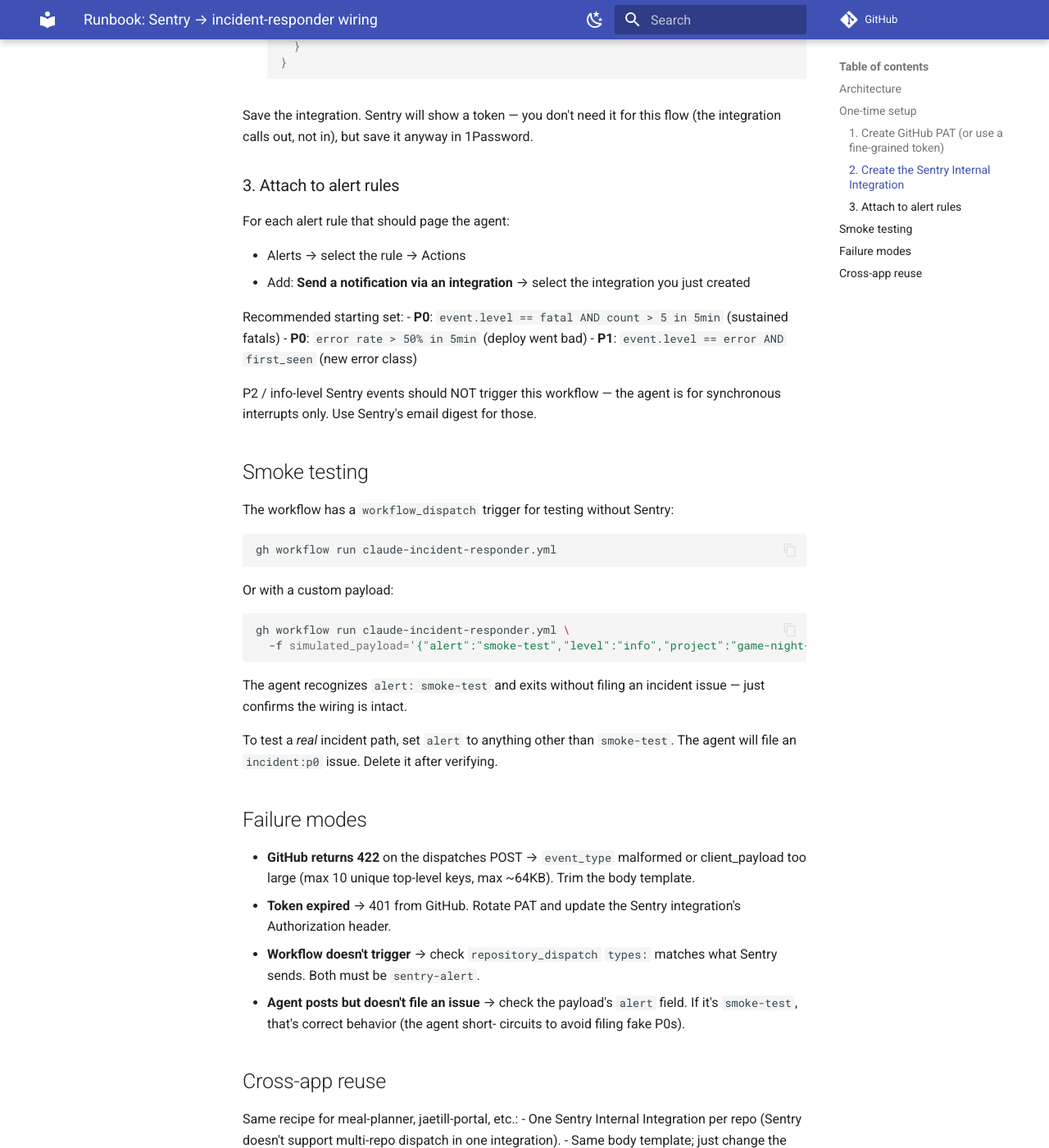
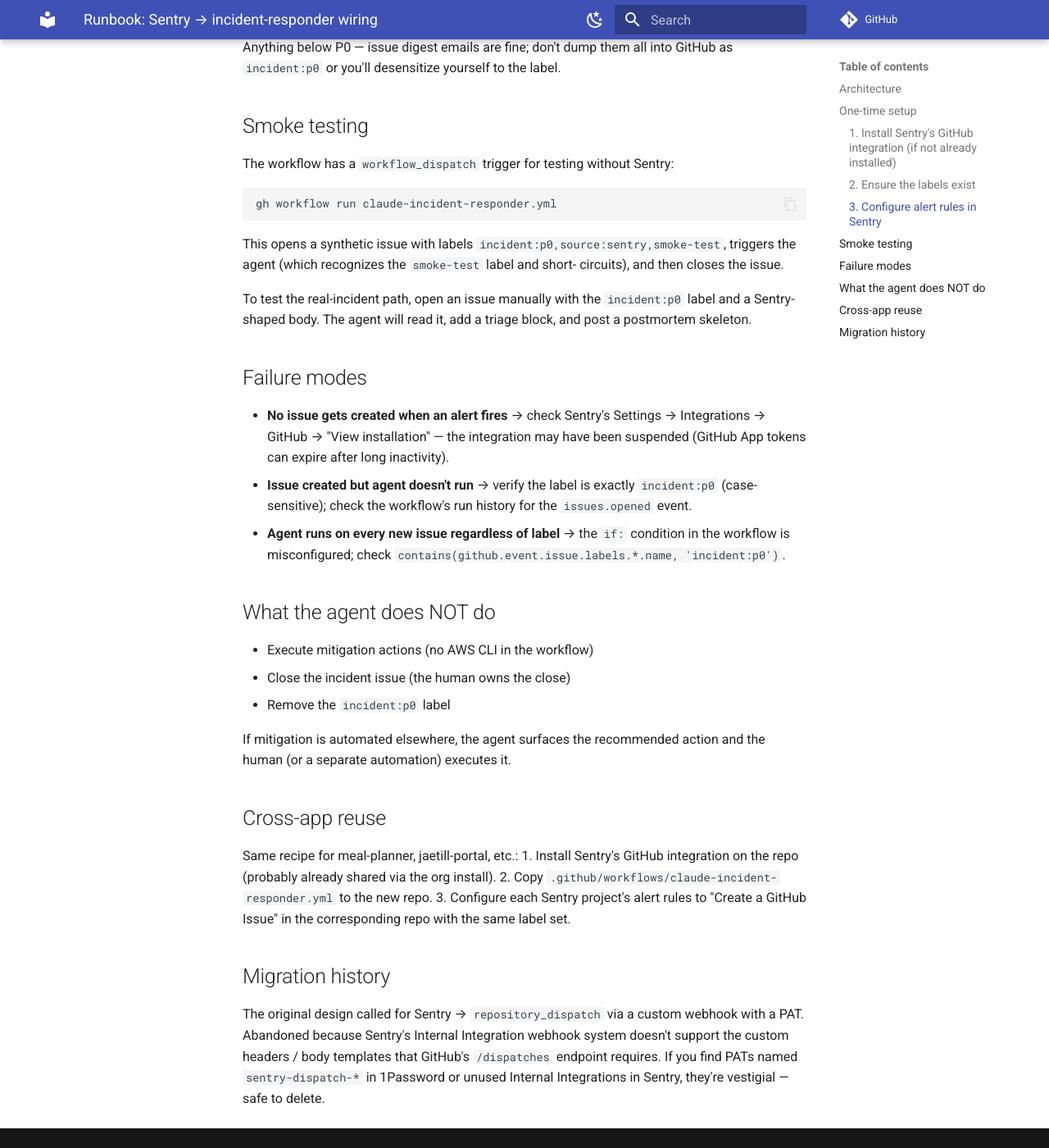
Before and after one commit to jaetill/game-night-pwa, an MkDocs documentation site: the page built from docs/runbooks/sentry-alerts.md, in a window 1280 px wide and 1400 px high, scrolled down 1444 px. Shown: the whole window at 82% size. Built offline with MkDocs 1.6.1 and Material for MkDocs 9.7.7, drawn with Linux system fonts in a browser that asks for light colours; comment, search, counter and statistics services are not loaded; some of the changed text lies outside the part shown.

Commit message:
refactor(incident-responder): use native Sentry GitHub integration
Original wiring tried to route Sentry → repository_dispatch via a custom
PAT + Internal Integration body template. Abandoned: Sentry's Internal
Integration webhooks don't support the custom headers / body templates
that GitHub's /dispatches endpoint requires.

Replaced with native-tooling flow:

  Sentry alert fires
    → Sentry's GitHub integration creates an issue with labels
      incident:p0,source:sentry
        → workflow triggers on issues.opened with label incident:p0
          → incident-responder agent edits the issue with a triage block
            + posts a postmortem skeleton comment

No custom Lambda, no PAT in Sentry, no body template gymnastics. Both
sides use their built-in integration features as designed.

Changes:
- claude-incident-responder.yml: trigger on issues.opened/labeled
  (filtered to incident:p0); workflow_dispatch path opens a synthetic
  issue and lets the agent process it (so the smoke-test path exercises
  the same code path as the real one).
- claude-triage-bot.yml: skip issues labeled incident:p0 (those are
  incident-responder's domain; triage-bot would duplicate work).
- docs/runbooks/sentry-alerts.md: rewritten end-to-end to reflect the
  native-integration flow. Old PAT-based instructions removed.

````diff
--- a/docs/runbooks/sentry-alerts.md
+++ b/docs/runbooks/sentry-alerts.md
@@ -7,75 +7,57 @@
 
 ```
 Sentry alert rule fires
-  → Sentry Internal Integration webhook
-    → POST https://api.github.com/repos/jaetill/game-night-pwa/dispatches
-      → GitHub repository_dispatch event (type: sentry-alert)
+  → Sentry's native GitHub integration creates an issue in the repo
+    with labels `incident:p0,source:sentry`
+      → GitHub `issues.opened` event with label `incident:p0`
         → .github/workflows/claude-incident-responder.yml
-          → incident-responder agent triages + files issue
+          → incident-responder agent triages the issue,
+            edits in a triage block, posts a postmortem skeleton
 ```
+
+No custom Lambda, no PAT, no repository_dispatch. Sentry's native GitHub
+integration does the heavy lifting; both sides use their built-in features
+as designed.
 
 ## One-time setup
 
-### 1. Create GitHub PAT (or use a fine-grained token)
-
-- Settings → Developer settings → Personal access tokens → Tokens (classic)
-- Scopes needed: **`repo`** (full control of private repos, for `dispatches` endpoint)
-- Copy the token; you'll paste it into Sentry next.
-
-Lifetime: rotate annually. Add to a calendar reminder.
-
-### 2. Create the Sentry Internal Integration
+### 1. Install Sentry's GitHub integration (if not already installed)
 
 In Sentry:
 
-- Settings → Developer Settings → New Internal Integration
-- **Name**: `GitHub repository_dispatch (game-night-pwa)`
-- **Webhook URL**:
-  ```
-  https://api.github.com/repos/jaetill/game-night-pwa/dispatches
-  ```
-- **Permissions**: Issue & Event → Read (so Sentry can include event context)
-- **Webhooks** section: enable, then add custom headers:
-  ```
-  Authorization: token <PAT-from-step-1>
-  Accept: application/vnd.github+json
-  X-GitHub-Api-Version: 2022-11-28
-  ```
-- **Body template** (Custom JSON):
-  ```json
-  {
-    "event_type": "sentry-alert",
-    "client_payload": {
-      "alert": "{{rule.label}}",
-      "level": "{{event.level}}",
-      "project": "{{project.slug}}",
-      "message": "{{event.title}}",
-      "url": "{{event.url}}",
-      "environment": "{{event.environment}}",
-      "release": "{{event.release}}",
-      "tags": "{{event.tags}}"
-    }
-  }
-  ```
+- Settings → Integrations → search "GitHub" → **Install**
+- Follow the OAuth flow; grant Sentry access to the `jaetill/game-night-pwa`
+  repository (you can scope to specific repos)
 
-Save the integration. Sentry will show a token — you don't need it for this
-flow (the integration calls out, not in), but save it anyway in 1Password.
+The integration's GitHub App needs `Issues: write` and `Contents: read`
+on the repo — Sentry handles the install automatically.
 
-### 3. Attach to alert rules
+### 2. Ensure the labels exist
 
-For each alert rule that should page the agent:
+The workflow's `workflow_dispatch` smoke test creates them automatically
+on first run, but you can pre-create them via:
+
+```bash
+gh label create incident:p0 --color B60205 --description "Synchronous incident — incident-responder agent paged"
+gh label create source:sentry --color 1D76DB --description "Issue created by a Sentry alert"
+```
+
+### 3. Configure alert rules in Sentry
+
+For each Sentry alert rule that should page the agent:
 
 - Alerts → select the rule → Actions
-- Add: **Send a notification via an integration** → select the integration
-  you just created
+- Add: **Create a GitHub Issue**
+  - **Repo**: `jaetill/game-night-pwa`
+  - **Labels** (comma-separated): `incident:p0,source:sentry`
+  - **Assignee**: optional; leave blank or set to yourself
 
 Recommended starting set:
 - **P0**: `event.level == fatal AND count > 5 in 5min` (sustained fatals)
 - **P0**: `error rate > 50% in 5min` (deploy went bad)
-- **P1**: `event.level == error AND first_seen` (new error class)
 
-P2 / info-level Sentry events should NOT trigger this workflow — the agent
-is for synchronous interrupts only. Use Sentry's email digest for those.
+Anything below P0 — issue digest emails are fine; don't dump them all into
+GitHub as `incident:p0` or you'll desensitize yourself to the label.
 
 ## Smoke testing
 
@@ -85,37 +67,50 @@
 gh workflow run claude-incident-responder.yml
 ```
 
-Or with a custom payload:
+This opens a synthetic issue with labels `incident:p0,source:sentry,smoke-test`,
+triggers the agent (which recognizes the `smoke-test` label and short-
+circuits), and then closes the issue.
 
-```bash
-gh workflow run claude-incident-responder.yml \
-  -f simulated_payload='{"alert":"smoke-test","level":"info","project":"game-night-pwa","message":"manual test"}'
-```
-
-The agent recognizes `alert: smoke-test` and exits without filing an
-incident issue — just confirms the wiring is intact.
-
-To test a *real* incident path, set `alert` to anything other than
-`smoke-test`. The agent will file an `incident:p0` issue. Delete it after
-verifying.
+To test the real-incident path, open an issue manually with the
+`incident:p0` label and a Sentry-shaped body. The agent will read it,
+add a triage block, and post a postmortem skeleton.
 
 ## Failure modes
 
-- **GitHub returns 422** on the dispatches POST → `event_type` malformed or
-  client_payload too large (max 10 unique top-level keys, max ~64KB).
-  Trim the body template.
-- **Token expired** → 401 from GitHub. Rotate PAT and update the Sentry
-  integration's Authorization header.
-- **Workflow doesn't trigger** → check `repository_dispatch` `types:`
-  matches what Sentry sends. Both must be `sentry-alert`.
-- **Agent posts but doesn't file an issue** → check the payload's `alert`
-  field. If it's `smoke-test`, that's correct behavior (the agent short-
-  circuits to avoid filing fake P0s).
+- **No issue gets created when an alert fires** → check Sentry's
+  Settings → Integrations → GitHub → "View installation" — the integration
+  may have been suspended (GitHub App tokens can expire after long
+  inactivity).
+- **Issue created but agent doesn't run** → verify the label is exactly
+  `incident:p0` (case-sensitive); check the workflow's run history for the
+  `issues.opened` event.
+- **Agent runs on every new issue regardless of label** → the `if:`
+  condition in the workflow is misconfigured; check
+  `contains(github.event.issue.labels.*.name, 'incident:p0')`.
+
+## What the agent does NOT do
+
+- Execute mitigation actions (no AWS CLI in the workflow)
+- Close the incident issue (the human owns the close)
+- Remove the `incident:p0` label
+
+If mitigation is automated elsewhere, the agent surfaces the recommended
+action and the human (or a separate automation) executes it.
 
 ## Cross-app reuse
 
 Same recipe for meal-planner, jaetill-portal, etc.:
-- One Sentry Internal Integration per repo (Sentry doesn't support
-  multi-repo dispatch in one integration).
-- Same body template; just change the project name.
-- Each repo gets its own copy of `claude-incident-responder.yml`.
+1. Install Sentry's GitHub integration on the repo (probably already
+   shared via the org install).
+2. Copy `.github/workflows/claude-incident-responder.yml` to the new repo.
+3. Configure each Sentry project's alert rules to "Create a GitHub Issue"
+   in the corresponding repo with the same label set.
+
+## Migration history
+
+The original design called for Sentry → `repository_dispatch` via a
+custom webhook with a PAT. Abandoned because Sentry's Internal Integration
+webhook system doesn't support the custom headers / body templates that
+GitHub's `/dispatches` endpoint requires. If you find PATs named
+`sentry-dispatch-*` in 1Password or unused Internal Integrations in
+Sentry, they're vestigial — safe to delete.
````
Also changed, not shown: 2 other files.
